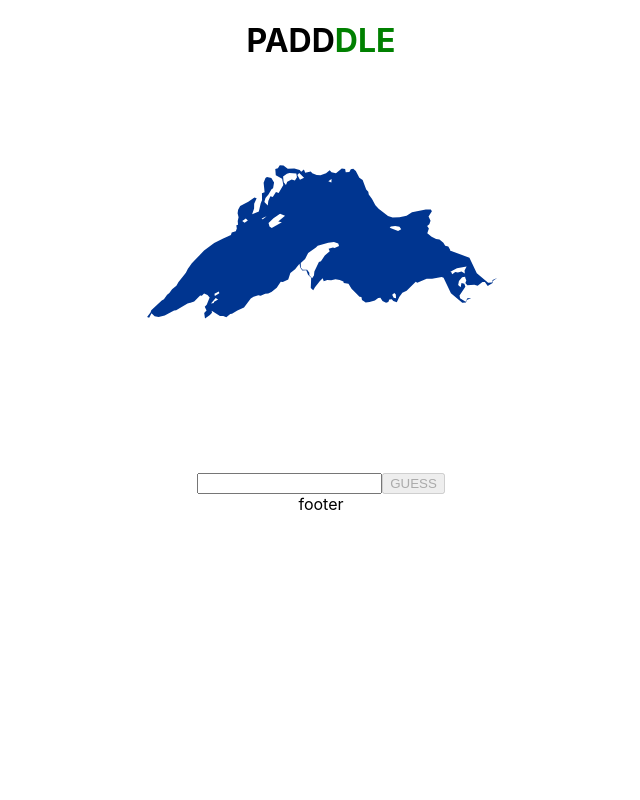
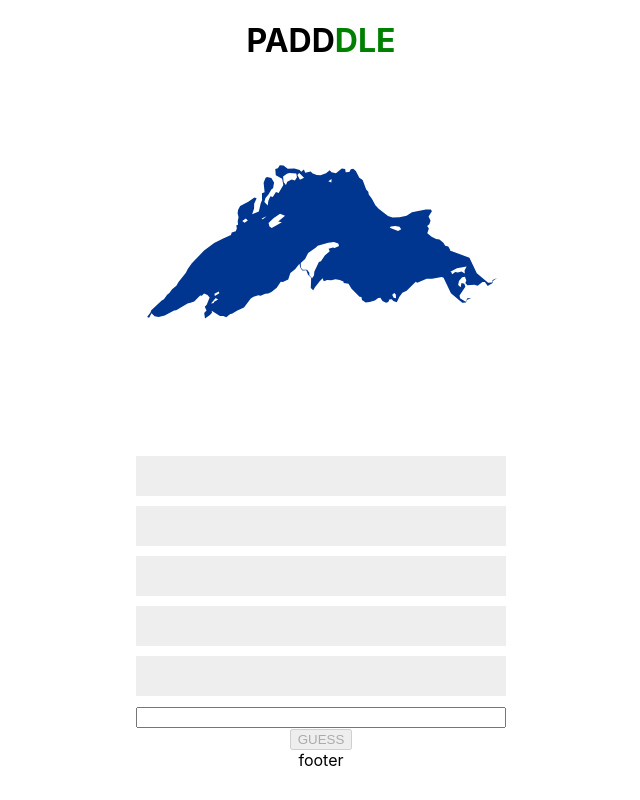
Before and after one commit to SirDaev/padddle, a React (Create React App) app: page / in a window 1280 px wide. Shown: the whole page, without its empty margins (319-959 px from the left). Built offline with nearby package versions, Linux system fonts and the light colour scheme.

Commit message:
Setup guesses structure

```diff
--- a/src/components/Entries/Entries.jsx
+++ b/src/components/Entries/Entries.jsx
@@ -2,7 +2,10 @@ import { useContext,useEffect,useState } from 'react'
 // Context
 import gameContext from '../../contexts/game/gameContext'
 // Style
-import { EntriesForm } from './Entries.styles';
+import {
+  EntriesForm,
+  Guess
+} from './Entries.styles';
 
 const Entries = () => {
   const { gameDispatch,gameState } = useContext(gameContext)
@@ -25,7 +28,6 @@ const Entries = () => {
 
   const handleSubmit = (event) => {
     event.preventDefault();
-    console.log(currentGuess)
     gameDispatch({
       type: 'SET_GUESSES',
       payload: currentGuess
@@ -39,26 +41,22 @@ const Entries = () => {
   }
 
   useEffect(() => {
-    if(currentGuess === "") {
-      setDisabled(true);
-    } else {
-      setDisabled(false);
-    }
+    setDisabled(currentGuess === "" ? true : false);
   },[currentGuess]);
+
+  const fiveArr = ["","","","",""];
 
   return (
     <>
-      <ol>
-        {gameState.guesses.map((guess) => {
-          return (
-            <li key={guess.id}>{guess.text}</li>
-          )
-        })}
-      </ol>
-      <form onSubmit={handleSubmit}>
+      {fiveArr.map((item,index) => {
+        return(
+          <Guess key={index}>{gameState.guesses[index] ? gameState.guesses[index].text : ""}</Guess>
+        )
+      })}
+      <EntriesForm onSubmit={handleSubmit}>
         <input type="text" value={currentGuess} onChange={handleChange} />
         <button type="submit" disabled={disabled}>GUESS</button>
-      </form>
+      </EntriesForm>
     </>
   )
 }
--- a/src/components/Entries/Entries.styles.js
+++ b/src/components/Entries/Entries.styles.js
@@ -7,3 +7,15 @@ export const EntriesForm = styled.form`
     width: 100%;
   }
 `;
+
+export const Guess = styled.div`
+  padding: 10px;
+  margin-bottom: 10px;
+  background: #eee;
+  width: 100%;
+  height: 40px;
+  display: flex;
+  align-items: center;
+  justify-content: center;
+  text-align: center;
+`;
```
